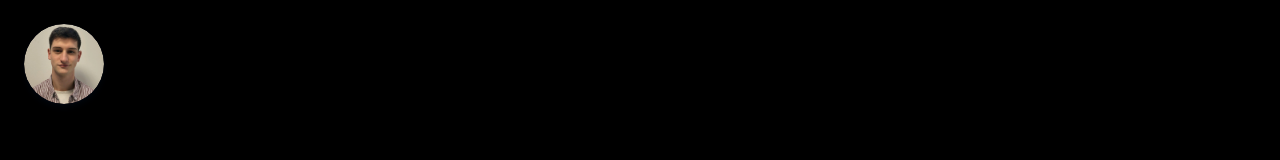
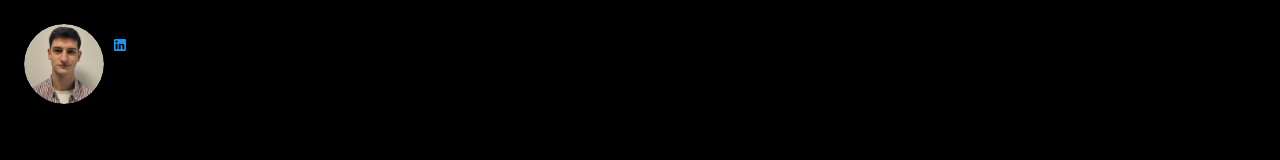
Before and after one commit to Barbary-Theo/Perso-hi-mate, a Vue app: page / in a window 1280 px wide. Shown: the top 160 px of the page. Built offline with nearby package versions, Linux system fonts and the light colour scheme.

Commit message:
terminate Me Bar component

```diff
--- a/package.json
+++ b/package.json
@@ -8,6 +8,7 @@
     "lint": "vue-cli-service lint"
   },
   "dependencies": {
+    "@mdi/js": "^7.0.96",
     "core-js": "^3.8.3",
     "vue": "^2.6.14",
     "vuetify": "^2.6.0"
--- a/src/App.vue
+++ b/src/App.vue
@@ -2,6 +2,7 @@
   <v-app>
     <v-main>
 
+      <MeBar/>
       <HelloWorld/>
 
     </v-main>
@@ -10,11 +11,13 @@
 
 <script>
 import HelloWorld from './components/HelloWorld';
+import MeBar from "@/components/MeBar";
 
 export default {
   name: 'App',
 
   components: {
+    MeBar,
     HelloWorld,
   },
 
--- a/src/components/HelloWorld.vue
+++ b/src/components/HelloWorld.vue
@@ -1,12 +1,6 @@
 <template>
 
   <div class="main">
-
-    <div class="bar">
-      <v-avatar class="avatar">
-        <img src="../assets/me.png" alt="Hi, it's me">
-      </v-avatar>
-    </div>
 
     <div class="black-side">
 
@@ -27,7 +21,7 @@
 
 export default {
   name: 'HelloWorld',
-
+  components: {},
   data: () => ({
     date: null,
     displayingDateInterval: null,
@@ -61,7 +55,7 @@ export default {
 
     const smileyListSize = this.smiley.length;
 
-    this.getDateToDisplay();
+    this.date = this.getDateToDisplay();
 
     this.displayingDateInterval = setInterval( () => {
       this.date = this.getDateToDisplay();
@@ -80,7 +74,7 @@ export default {
 }
 </script>
 
-<style>
+<style scoped>
 
 .black-side {
   background-color: black;
@@ -108,16 +102,4 @@ export default {
   width: 100%;
 }
 
-.bar {
-  position: fixed;
-  top: 3vh;
-  left: 3vh;
-}
-
-.avatar {
-  width: 80px !important;
-  height: auto !important;
-  box-shadow: rgba(9, 30, 66, 0.25) 0px 4px 8px -2px, rgba(9, 30, 66, 0.08) 0px 0px 0px 1px;
-}
-
 </style>
--- /dev/null
+++ b/src/components/MeBar.vue
@@ -0,0 +1,96 @@
+<template>
+
+  <v-container fluid class="bar">
+    <v-row>
+
+      <v-tooltip right>
+
+        <template v-slot:activator="{ on, attrs }">
+          <v-avatar :class="classe"
+                    v-bind="attrs"
+                    v-on="on"
+          >
+            <img src="../assets/me.png" alt="Hi, it's me">
+          </v-avatar>
+        </template>
+        <div class="card">
+          <p> Hello mate ! </p>
+          <p style="margin-top: 0 !important;"> I'm glad you're here 🤝 </p>
+          <hr/>
+          <p style="margin-top: 2vh !important"> You can scroll down 😉 </p>
+        </div>
+      </v-tooltip>
+
+      <span class="group pa-2">
+        <v-icon @click="openLinkedin" small color="blue">{{ icon.mdiLinkedin }}</v-icon>
+      </span>
+
+    </v-row>
+  </v-container>
+
+</template>
+
+<script>
+
+import {
+  mdiLinkedin
+} from '@mdi/js'
+
+export default {
+  name: "MeBar",
+
+  data: () => ({
+    classe: "avatar",
+    icon: {
+      mdiLinkedin
+    }
+  }),
+
+  methods: {
+
+    openLinkedin: () => {
+      window.open("https://www.linkedin.com/in/théo-barbary-047656201/", "_blank")
+    }
+  },
+
+  mounted() {
+
+    this.timeOut = setInterval (() => {
+      if(this.classe.includes(" noBox")) {
+        this.classe = this.classe.replace(" noBox", "");
+      }
+      else {
+        this.classe += " noBox";
+      }
+    }, 2000)
+
+  }
+}
+</script>
+
+<style scoped>
+
+
+.bar {
+  position: fixed;
+  top: 3vh;
+  left: 3vh;
+}
+
+.card {
+
+  text-align: center;
+}
+
+.avatar {
+  width: 10vh !important;
+  height: auto !important;
+  box-shadow: white 0 0 0 0.18vh;
+  transition: box-shadow 1s ease-in-out;
+}
+
+.noBox {
+  box-shadow: none;
+}
+
+</style>
```
Also changed, not shown: 1 other file (tests, documents, lock files or other folders).
